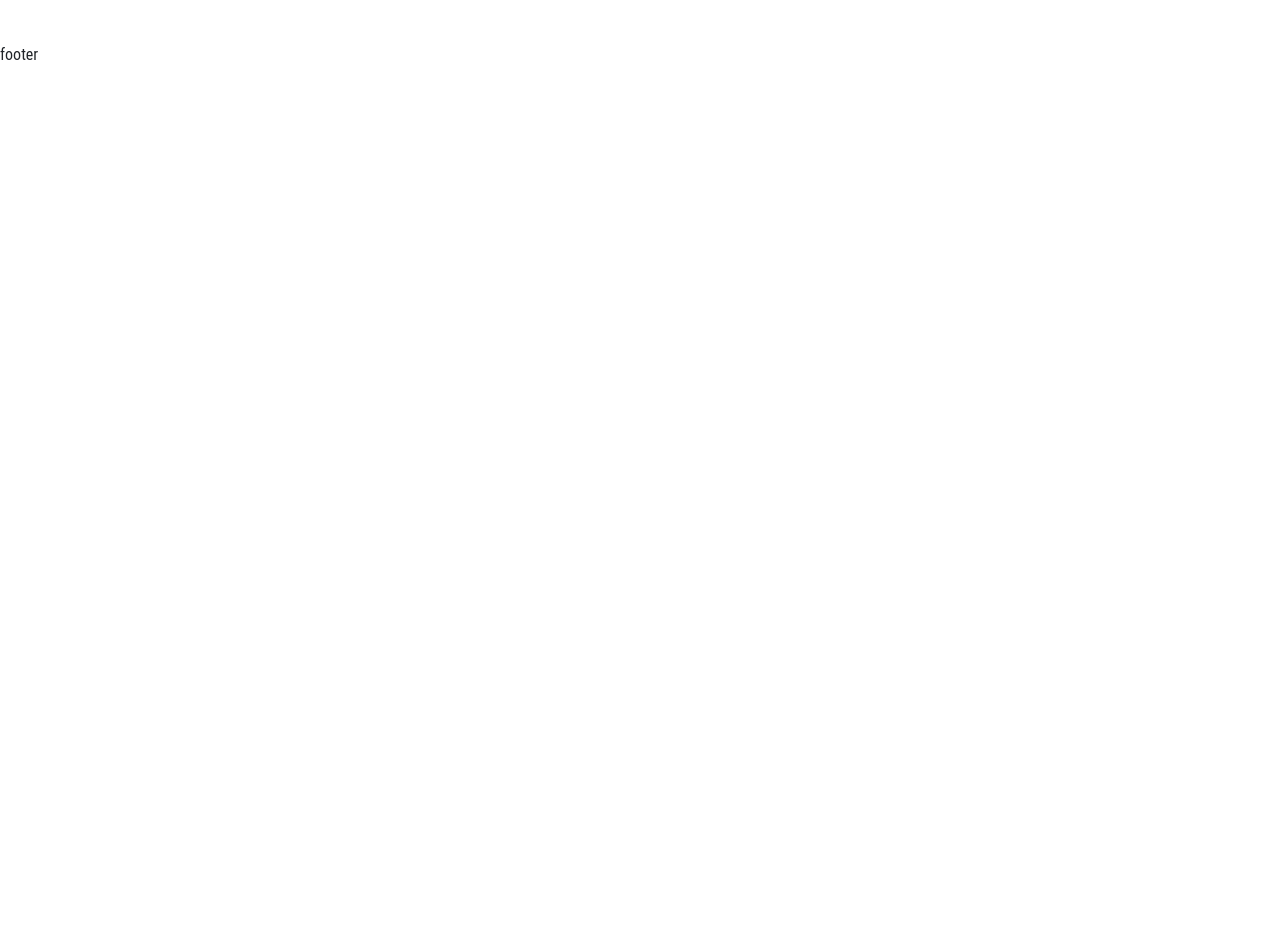
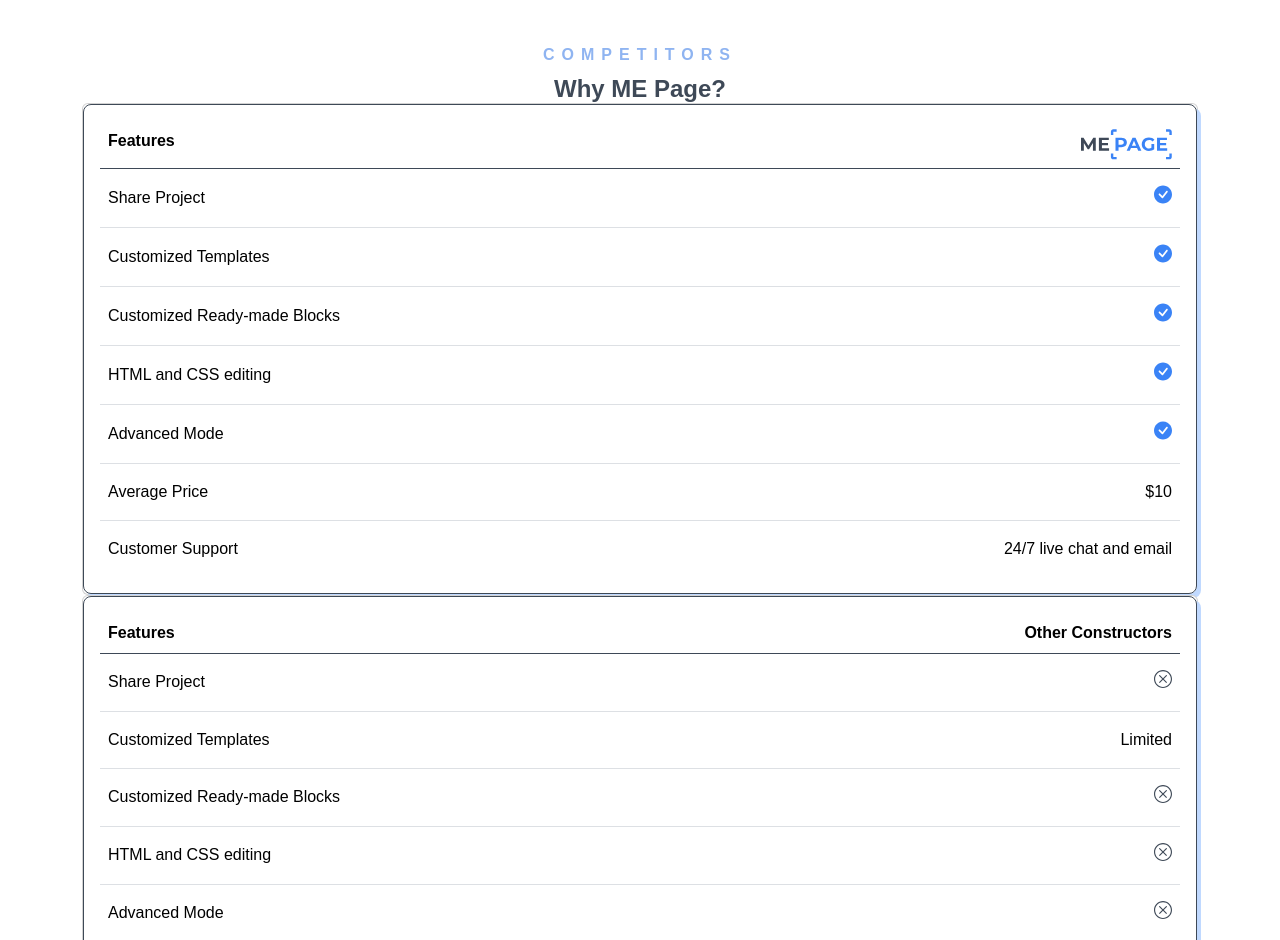
Before and after one commit to kovalevaMarina/mePage, a React (Create React App) app: page / in a window 1280 px wide. Shown: the part 592-1532 px from the top of the page. Before the commit the page ends 800 px from the top, so only its background shows below. Built offline with nearby package versions, Linux system fonts and the light colour scheme.

Commit message:
Implement competitors components

```diff
--- /dev/null
+++ b/src/components/Button/Button.js
@@ -0,0 +1,11 @@
+import Button from "react-bootstrap/Button";
+
+function ButtonPrimary() {
+  return (
+    <Button variant="primary" className="fs-m fm-roboto ln-m fw-700 py-xs">
+      Get Started
+    </Button>
+  );
+}
+
+export default ButtonPrimary;
--- /dev/null
+++ b/src/components/Competitors/Competitors.js
@@ -0,0 +1,133 @@
+import "./Competitors.scss";
+import circleCheck from "../../assets/icons/check-circle.svg";
+import circleX from "../../assets/icons/x-circle.svg";
+import Logo from "../Logo/Logo";
+import ButtonPrimary from "../Button/Button";
+
+import Container from "react-bootstrap/Container";
+import Card from "react-bootstrap/Card";
+import Table from "react-bootstrap/Table";
+
+function Competitors() {
+  return (
+    <section className="mb-s">
+      <Container>
+        <h3 className="title-h3 mb-2">Competitors</h3>
+        <h2 className="title-h2">Why ME Page?</h2>
+        <Card>
+          <Card.Body>
+            <Table>
+              <thead>
+                <tr>
+                  <th>Features</th>
+                  <th className="table-cell_rigth">
+                    <Logo firstColor={"#3A83F6"} secondColor={"#3E4857"} />
+                  </th>
+                </tr>
+              </thead>
+              <tbody>
+                <tr>
+                  <td>Share Project</td>
+                  <td className="table-cell_rigth">
+                    <img src={circleCheck} />
+                  </td>
+                </tr>
+                <tr>
+                  <td>Customized Templates</td>
+                  <td className="table-cell_rigth">
+                    <img src={circleCheck} />
+                  </td>
+                </tr>
+                <tr>
+                  <td>Customized Ready-made Blocks</td>
+                  <td className="table-cell_rigth">
+                    <img src={circleCheck} />
+                  </td>
+                </tr>
+                <tr>
+                  <td>HTML and CSS editing</td>
+                  <td className="table-cell_rigth">
+                    <img src={circleCheck} />
+                  </td>
+                </tr>
+                <tr>
+                  <td>Advanced Mode</td>
+                  <td className="table-cell_rigth">
+                    <img src={circleCheck} />
+                  </td>
+                </tr>
+                <tr>
+                  <td>Average Price</td>
+                  <td className="table-cell_rigth">$10</td>
+                </tr>
+                <tr>
+                  <td>Customer Support</td>
+                  <td className="table-cell_rigth">24/7 live chat and email</td>
+                </tr>
+              </tbody>
+            </Table>
+          </Card.Body>
+        </Card>
+        <Card>
+          <Card.Body>
+            <Table>
+              <thead>
+                <tr>
+                  <th>Features</th>
+                  <th className="table-cell_rigth">Other Constructors</th>
+                </tr>
+              </thead>
+              <tbody>
+                <tr>
+                  <td>Share Project</td>
+                  <td className="table-cell_rigth">
+                    <img src={circleX} />
+                  </td>
+                </tr>
+                <tr>
+                  <td>Customized Templates</td>
+                  <td className="table-cell_rigth">Limited</td>
+                </tr>
+                <tr>
+                  <td>Customized Ready-made Blocks</td>
+                  <td className="table-cell_rigth">
+                    <img src={circleX} />
+                  </td>
+                </tr>
+                <tr>
+                  <td>HTML and CSS editing</td>
+                  <td className="table-cell_rigth">
+                    <img src={circleX} />
+                  </td>
+                </tr>
+                <tr>
+                  <td>Advanced Mode</td>
+                  <td className="table-cell_rigth">
+                    <img src={circleX} />
+                  </td>
+                </tr>
+                <tr>
+                  <td>Average Price</td>
+                  <td className="table-cell_rigth">$20</td>
+                </tr>
+                <tr>
+                  <td>Customer Support</td>
+                  <td className="table-cell_rigth">Email only</td>
+                </tr>
+              </tbody>
+            </Table>
+          </Card.Body>
+        </Card>
+        <p className="fs-s fw-400 ln-2s color-grey400 text-center my-s">
+          As seen in the competition, ME Page offers several features that are
+          comparable to other web-constructors, customizable templates & blocks,
+          ability to share project for view or edit, ability to edit HTML and
+          CSS code directly and its 24/7 live chat and email customer support.
+        </p>
+        <ButtonPrimary />
+      </Container>
+    </section>
+  );
+}
+
+export default Competitors;
--- /dev/null
+++ b/src/components/Competitors/Competitors.scss
@@ -0,0 +1,50 @@
+@import "../../styles/index";
+
+.card-body {
+  border-radius: 8px;
+  border: 1px solid $grey700;
+  box-shadow: 4px 4px 0 0 $blue-shadow;
+  transition: all 0.3s;
+  &:hover {
+    box-shadow: 4px 4px 0 0 $blue;
+  }
+}
+
+.table {
+  margin: 0;
+  & > th {
+    font-family: Arial, Helvetica, sans-serif;
+    font-weight: 700;
+    font-size: $fs-2m;
+    line-height: $ln-2l;
+  }
+
+  td {
+    font-family: Arial, Helvetica, sans-serif;
+    font-weight: 400;
+    font-size: $fs-base;
+    line-height: $ln-base;
+  }
+
+  thead tr {
+    border-bottom: 1px solid $grey700;
+  }
+
+  tbody {
+    padding-top: 12px;
+  }
+
+  tbody tr:not(:last-child) {
+    border-bottom: 1px solid $white-border;
+  }
+
+  tbody td {
+    vertical-align: middle;
+    padding: 16px 8px;
+  }
+
+  .table-cell_rigth {
+    text-align: end;
+    vertical-align: middle;
+  }
+}
--- a/src/components/Hero/Hero.js
+++ b/src/components/Hero/Hero.js
@@ -1,16 +1,15 @@
 import "./Hero.scss";
 import mainImgMob from "../../assets/images/main-img-mob.png";
 import line from "../../assets/images/line.svg";
-
+import ButtonPrimary from "../Button/Button";
 import Container from "react-bootstrap/Container";
-import Button from "react-bootstrap/Button";
 
 function Hero() {
   return (
     <section className="pt-m mb-l">
       <Container>
         <img src={mainImgMob} />
-        <h1 className="fs-xl fm-arial fw-700 text-center color-grey700">
+        <h1 className="fs-xl fw-700 text-center color-grey700">
           Flexible Constructor for Creating
         </h1>
         <div className="text-center color-blue fs-xl fm-arial fw-700">
@@ -20,9 +19,7 @@ function Hero() {
           Build a website that fits your needs, not the other way around with
           our flexible website constructor ME-Page!
         </p>
-        <Button variant="primary" className="fs-m ln-m fw-700 py-xs">
-          Get Started
-        </Button>
+        <ButtonPrimary />
       </Container>
     </section>
   );
--- a/src/components/Hero/Hero.scss
+++ b/src/components/Hero/Hero.scss
@@ -10,5 +10,4 @@
   display: block;
   width: 281px;
   margin: 0 auto;
-  font-family: "Roboto", sans-serif;
 }
--- a/src/styles/_colors.scss
+++ b/src/styles/_colors.scss
@@ -1,8 +1,10 @@
 $blue: #3a83f6;
 $blue-secondary: #8fb4f1;
+$blue-shadow: #c0d9ff;
 $grey400: #8b929a;
 $grey700: #3e4957;
 $white: #ffffff;
+$white-border: #dde0e4;
 
 $colors: (
   "blue": #3a83f6,
--- a/src/styles/_common.scss
+++ b/src/styles/_common.scss
@@ -1,7 +1,28 @@
 body {
-  font-family: "Roboto Condensed", sans-serif;
+  font-family: Arial, Helvetica, sans-serif;
 }
 
-.fm-arial {
-  font-family: Arial, Helvetica, sans-serif;
+.fm-roboto {
+  font-family: "Roboto", sans-serif;
 }
+
+.title {
+  &-h2 {
+    font-family: Arial, Helvetica, sans-serif;
+    font-size: $fs-l;
+    font-weight: 700;
+    line-height: $ln-l;
+    color: $grey700;
+    text-align: center;
+  }
+  &-h3 {
+    font-family: Arial, Helvetica, sans-serif;
+    font-size: $fs-m;
+    font-weight: 700;
+    line-height: $ln-m;
+    letter-spacing: 7px;
+    color: $blue-secondary;
+    text-align: center;
+    text-transform: uppercase;
+  }
+}
--- a/src/styles/_fonts.scss
+++ b/src/styles/_fonts.scss
@@ -5,7 +5,8 @@ $fs-xxs: 11px;
 $fs-xs: 12px;
 $fs-s: 14px;
 $fs-m: $fs-base;
-$fs-l: 22px;
+$fs-2m: 20px;
+$fs-l: 24px;
 $fs-xl: 32px;
 $fs-xxl: 48px;
 
@@ -15,6 +16,7 @@ $font-sizes: (
   xs: $fs-xs,
   s: $fs-s,
   m: $fs-m,
+  2m: Sfm-2m,
   l: $fs-l,
   xl: $fs-xl,
   xxl: $fs-xxl,
--- a/src/styles/_height.scss
+++ b/src/styles/_height.scss
@@ -4,8 +4,10 @@ $ln-base: 24px;
 $ln-xxs: 11px;
 $ln-xs: 12px;
 $ln-s: 14px;
+$ln-2s: 21px;
 $ln-m: $ln-base;
-$ln-l: 22px;
+$ln-l: 28px;
+$ln-2l: 30px;
 $ln-xl: 32px;
 $ln-xxl: 48px;
 
@@ -13,8 +15,10 @@ $line-heights: (
   xss: $ln-xxs,
   xs: $ln-xs,
   s: $ln-s,
+  2s: $ln-2s,
   m: $ln-m,
   l: $ln-l,
+  2l: $ln-2l,
   xl: $ln-xl,
   xxl: $ln-xxl,
 );
--- a/src/views/Home/Home.js
+++ b/src/views/Home/Home.js
@@ -1,9 +1,11 @@
 import Hero from "../../components/Hero/Hero";
+import Competitors from "../../components/Competitors/Competitors";
 
 function Home() {
   return (
     <>
       <Hero />
+      <Competitors />
     </>
   );
 }
```
Also changed, not shown: src/assets/icons/check-circle.svg (added), src/assets/icons/x-circle.svg (added).
